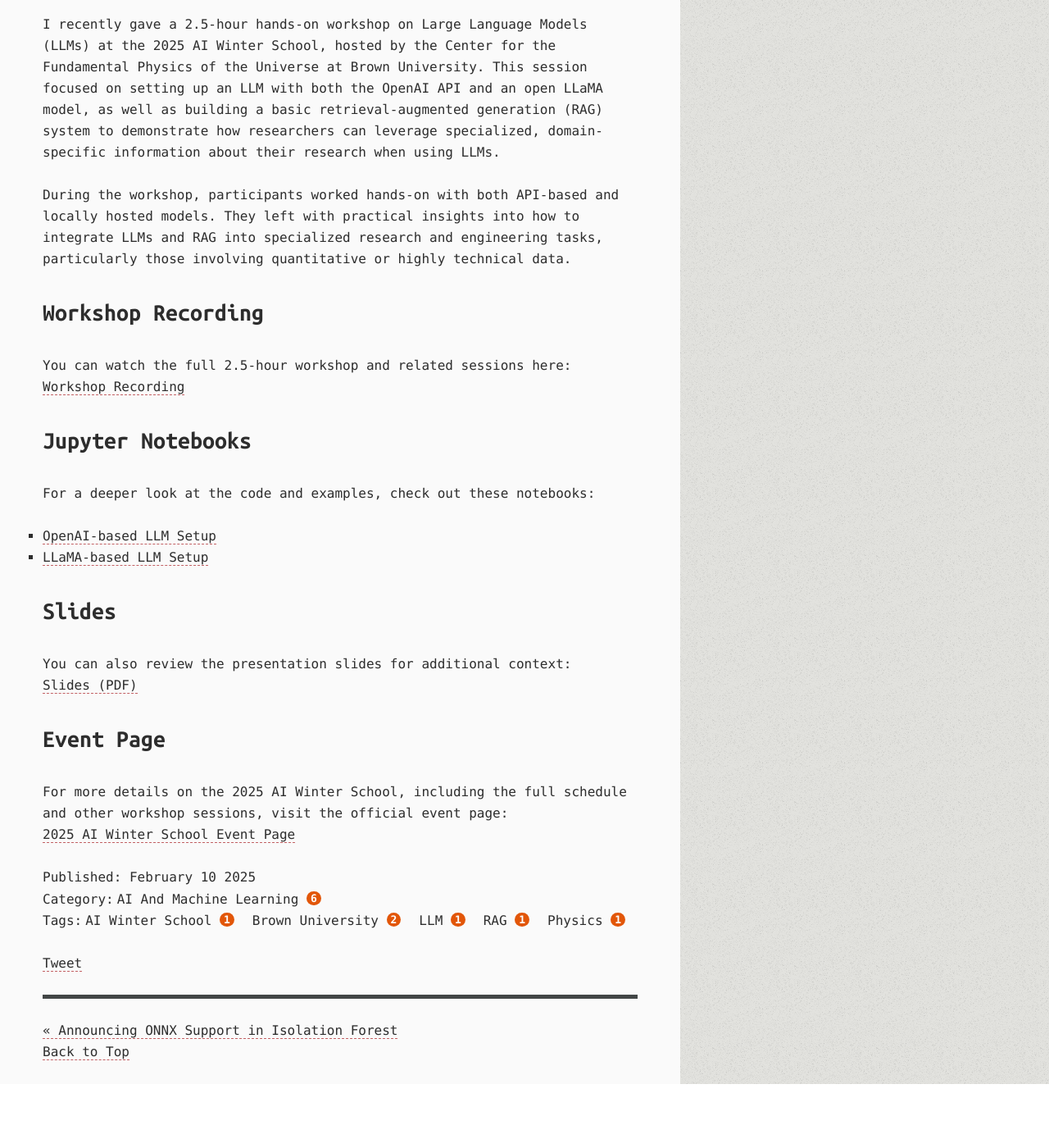
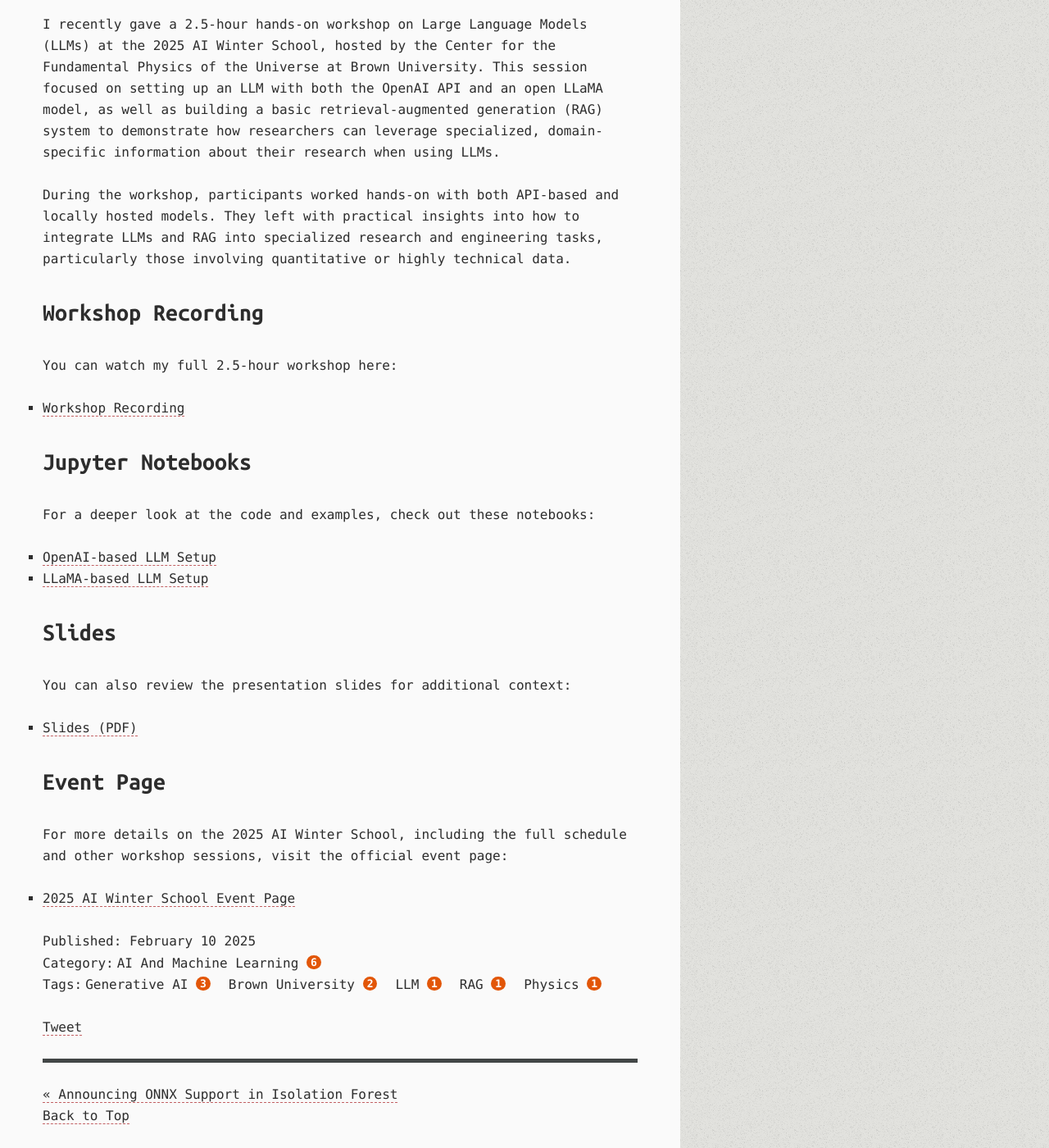
Before and after one commit to jverbus/jverbus.github.io, a Jekyll site: the page built from _posts/2025-02-10-brown-physics-ai-winter-school-workshop.md, in a window 1280 px wide and 1400 px high, scrolled down 217 px. Shown: the whole window at 82% size. Built offline with Jekyll 4.4.1, drawn with Linux system fonts in a browser that asks for light colours; comment, search, counter and statistics services are not loaded; before the commit the page ends 1539 px from its top, so only the background shows below that.

Commit message:
Updated formatting for Brown Physics workshop.

```diff
--- a/_posts/2025-02-10-brown-physics-ai-winter-school-workshop.md
+++ b/_posts/2025-02-10-brown-physics-ai-winter-school-workshop.md
@@ -3,7 +3,7 @@
 title: "Exploring LLMs and RAG at the 2025 AI Winter School (Brown University)"
 description: ""
 category: AI and Machine Learning
-tags: [AI Winter School, Brown University, LLM, RAG, physics]
+tags: [Generative AI, Brown University, LLM, RAG, physics]
 ---
 {% include JB/setup %}
 
@@ -13,8 +13,8 @@
 
 ## Workshop Recording
 
-You can watch the full 2.5-hour workshop and related sessions here:
-[Workshop Recording](https://www.youtube.com/watch?v=3Ra9vuHEh7U&list=PL21yWP3gTVmo7gfqS1y0GSeB5ypla8kvi&index=5)
+You can watch my full 2.5-hour workshop here:
+- [Workshop Recording](https://www.youtube.com/watch?v=3Ra9vuHEh7U&list=PL21yWP3gTVmo7gfqS1y0GSeB5ypla8kvi&index=5)
 
 ## Jupyter Notebooks
 
@@ -25,9 +25,9 @@
 ## Slides
 
 You can also review the presentation slides for additional context:
-[Slides (PDF)]({{ site.url }}/assets/files/2025-01-15%20-%20James%20Verbus%20-%20Brown%20AI%20Winter%20School.pdf)
+- [Slides (PDF)]({{ site.url }}/assets/files/2025-01-15%20-%20James%20Verbus%20-%20Brown%20AI%20Winter%20School.pdf)
 
 ## Event Page
 
 For more details on the 2025 AI Winter School, including the full schedule and other workshop sessions, visit the official event page:
-[2025 AI Winter School Event Page](https://indico.physics.brown.edu/event/34/)
+- [2025 AI Winter School Event Page](https://indico.physics.brown.edu/event/34/)
```
